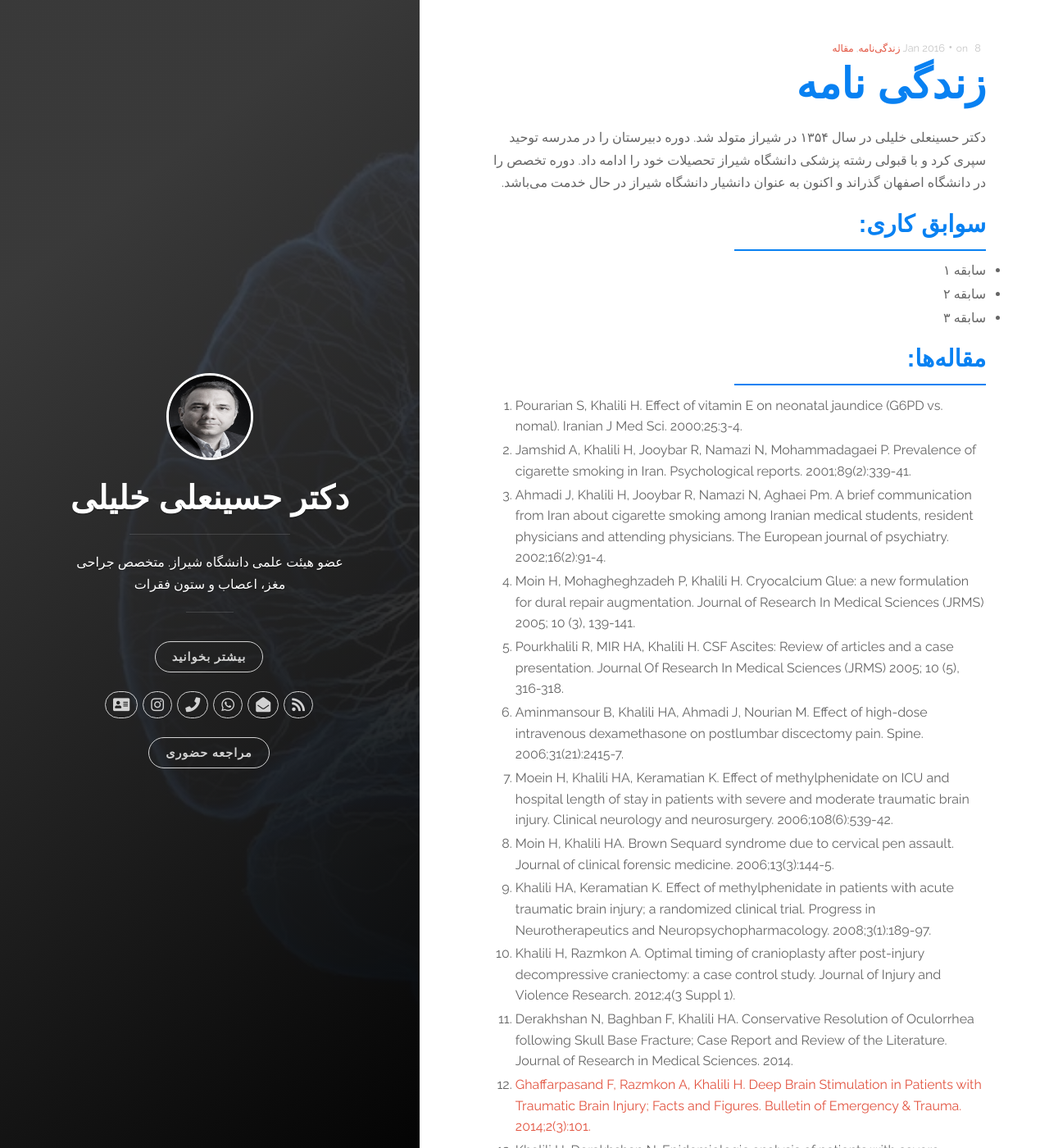
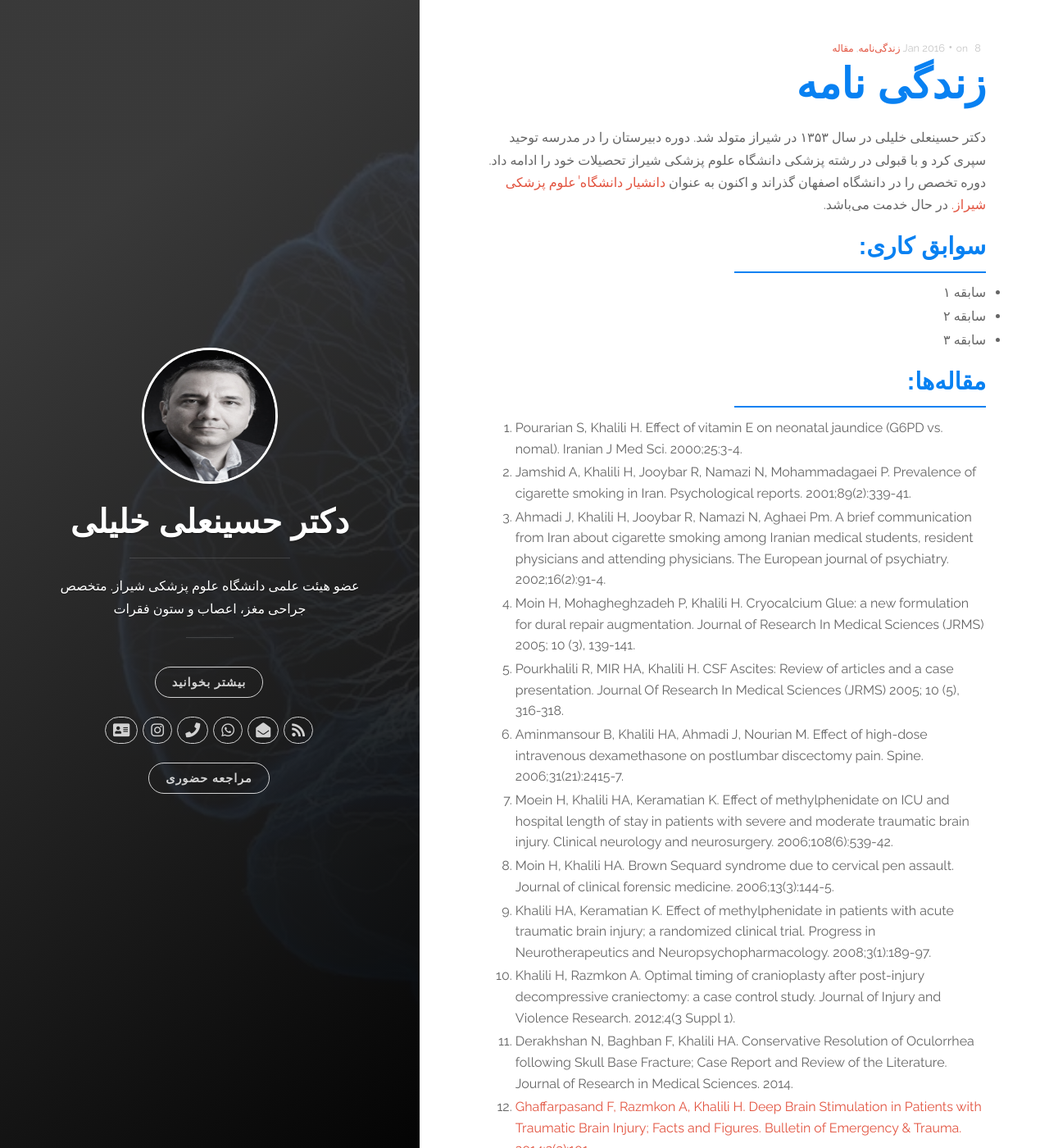
Before and after one commit to hakhalili/hakhalili.github.io, a Jekyll site: the page built from _posts/2020-01-12-biography.markdown, in a window 1280 px wide and 1400 px high. Shown: the whole window at 82% size. Built offline with Jekyll 4.4.1, drawn with Linux system fonts in a browser that asks for light colours.

Commit message:
modify with hossein

```diff
--- a/_config.yml
+++ b/_config.yml
@@ -1,6 +1,6 @@
 # Site settings
 title: دکتر حسینعلی خلیلی
-description: 'عضو هیئت علمی دانشگاه شیراز. متخصص جراحی مغز، اعصاب و ستون فقرات'
+description: 'عضو هیئت علمی [دانشگاه علوم پزشکی شیراز.](https://isid.research.ac.ir/Hosseinali_Khalili){:target="_blank"} متخصص جراحی مغز، اعصاب و ستون فقرات'
 url: 'http://khalili.info'
 baseurl: ''
 # google_analytics: 'UA-XXXXXX-X'
--- a/_includes/header.html
+++ b/_includes/header.html
@@ -9,12 +9,12 @@
 
     <div class="panel-main__inner panel-inverted">
       <div class="panel-main__content">
-        <a href="{{ site.baseurl }}/" title="link to home of {{ site.title }}">
+        <a href="{{ site.baseurl }}/" title="Home">
           <img src="{{ site.baseurl }}/images/profile.jpg" class="user-image" alt="My Profile Photo">
           <h1 class="panel-cover__title panel-title">{{ site.title }}</h1>
         </a>
         <hr class="panel-cover__divider">
-        <p class="panel-cover__description">{{ site.description }}</p>
+        <p class="panel-cover__description">{{ site.description | markdownify }}</p>
         <hr class="panel-cover__divider panel-cover__divider--secondary">
 
         <div class="navigation-wrapper">
--- a/_posts/2020-01-12-biography.markdown
+++ b/_posts/2020-01-12-biography.markdown
@@ -5,7 +5,7 @@ categories: [biography]
 tags: [زندگی‌نامه, مقاله]
 ---
 
-دکتر حسینعلی خلیلی در سال ۱۳۵۴ در شیراز متولد شد. دوره دبیرستان را در مدرسه توحید سپری کرد و با قبولی رشته پزشکی دانشگاه شیراز تحصیلات خود را ادامه داد. دوره تخصص را در دانشگاه اصفهان گذراند و اکنون به عنوان دانشیار دانشگاه شیراز در حال خدمت می‌باشد.
+دکتر حسینعلی خلیلی در سال ۱۳۵۳ در شیراز متولد شد. دوره دبیرستان را در مدرسه توحید سپری کرد و با قبولی در رشته پزشکی دانشگاه علوم پزشکی شیراز تحصیلات خود را ادامه داد. دوره تخصص را در دانشگاه اصفهان گذراند و اکنون به عنوان [دانشیار دانشگاه ٰعلوم پزشکی شیراز.](https://isid.research.ac.ir/Hosseinali_Khalili){:target="_blank"} در حال خدمت می‌باشد.
 
 ### سوابق کاری:
 
--- a/css/main.scss
+++ b/css/main.scss
@@ -54,8 +54,8 @@ pre.highlight code,
 .user-image {
   margin-bottom: 1.2em;
   position: relative;
-  width: 100px;
-  height: 100px;
+  width: 160px;
+  height: 160px;
   border: 3px solid #fff;
   border-radius:100%;
 }
```
Also changed, not shown: other parts of _includes/header.html (+1 -1 lines).
